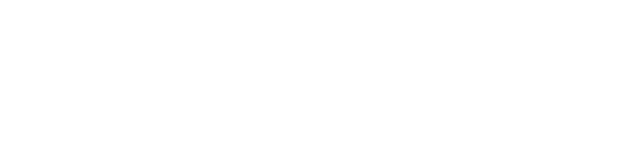
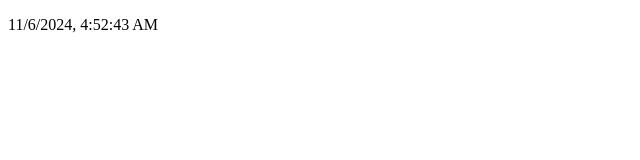
Before and after one commit to acciojob/clock-tauheed0110, a website: page main.html in a window 1280 px wide. Shown: the whole page, without its empty margins (0-640 px from the left). Drawn offline with Linux system fonts and the light colour scheme.

Commit message:
created a submission

```diff
--- a/main.html
+++ b/main.html
@@ -8,6 +8,7 @@
 
 <body>
 	<!-- the entire body must be written by student -->
+    <p id="timer"></p>
     <script type="text/javascript" src="./script.js">
 </script>
 
--- a/script.js
+++ b/script.js
@@ -1 +1,10 @@
-//your JS code here. If required.
+const displayTimer = document.getElementById("timer");
+
+let currentDate = new Date();
+
+setInterval(function(){
+    // get the current date
+    currentDate = new Date();
+    // update date in a second
+    displayTimer.textContent = currentDate.toLocaleString();
+}, 1000);
```
